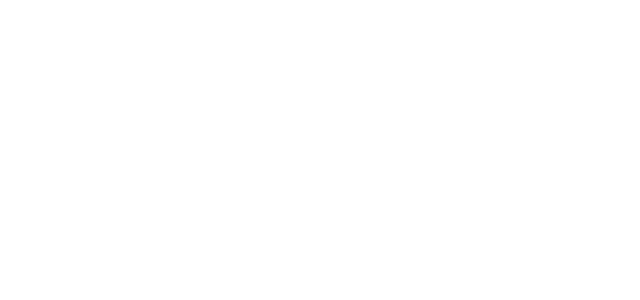
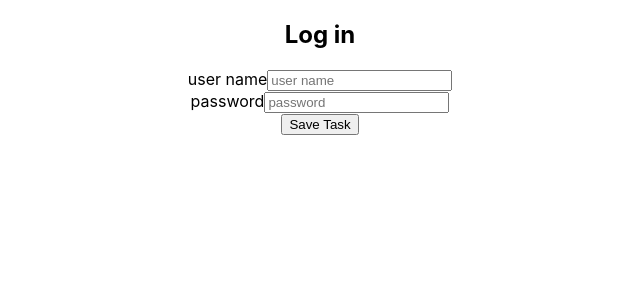
Before and after one commit to Inga-Helgadottir/CA2-front-end, a React (Vite) app: page / in a window 1280 px wide. Shown: the top 300 px of the page, without its empty margins (320-960 px from the left). Built offline with nearby package versions, Linux system fonts and the light colour scheme.

Commit message:
started login

```diff
--- a/src/App.jsx
+++ b/src/App.jsx
@@ -2,9 +2,72 @@
 import "./styles/App.css";
 
 function App() {
-  const [count, setCount] = useState(0);
+  /*
+  THIS CODE DOES NOT WORK YET
+  */
+  const [userName, setUserName] = useState("");
+  const [password, setPassword] = useState("");
+  const [loggedIn, setLoggedIn] = useState(false);
 
-  return <div className="App"></div>;
+  const logIn = async (task) => {
+    const res = await fetch(`http://localhost:5000/tasks`, {
+      method: "POST",
+      headers: {
+        "Content-type": "application/json",
+      },
+      body: JSON.stringify(task),
+    });
+
+    const data = await res.json();
+
+    setUserName(userName);
+  };
+
+  const onSubmit = (e) => {
+    e.preventDefault();
+    if (!userName) {
+      alert("Please add a task");
+      return;
+    }
+    if (!password) {
+      alert("Please add a pokemon");
+      return;
+    }
+
+    onAdd({ userName, password });
+
+    setUserName("");
+    setPassword("");
+  };
+
+  return (
+    <div className="App">
+      <h2>Log in</h2>
+      <form onSubmit={onSubmit}>
+        <div className="form-control">
+          <label>user name</label>
+          <input
+            className="formInput"
+            type="text"
+            placeholder="user name"
+            value={userName}
+            onChange={(e) => setUserName(e.target.value)}
+          ></input>
+        </div>
+        <div className="form-control">
+          <label>password</label>
+          <input
+            className="formInput"
+            type="text"
+            placeholder="password"
+            value={password}
+            onChange={(e) => setPassword(e.target.value)}
+          ></input>
+        </div>
+        <input type="submit" value="Save Task" className="myButton" />
+      </form>
+    </div>
+  );
 }
 
 export default App;
```
